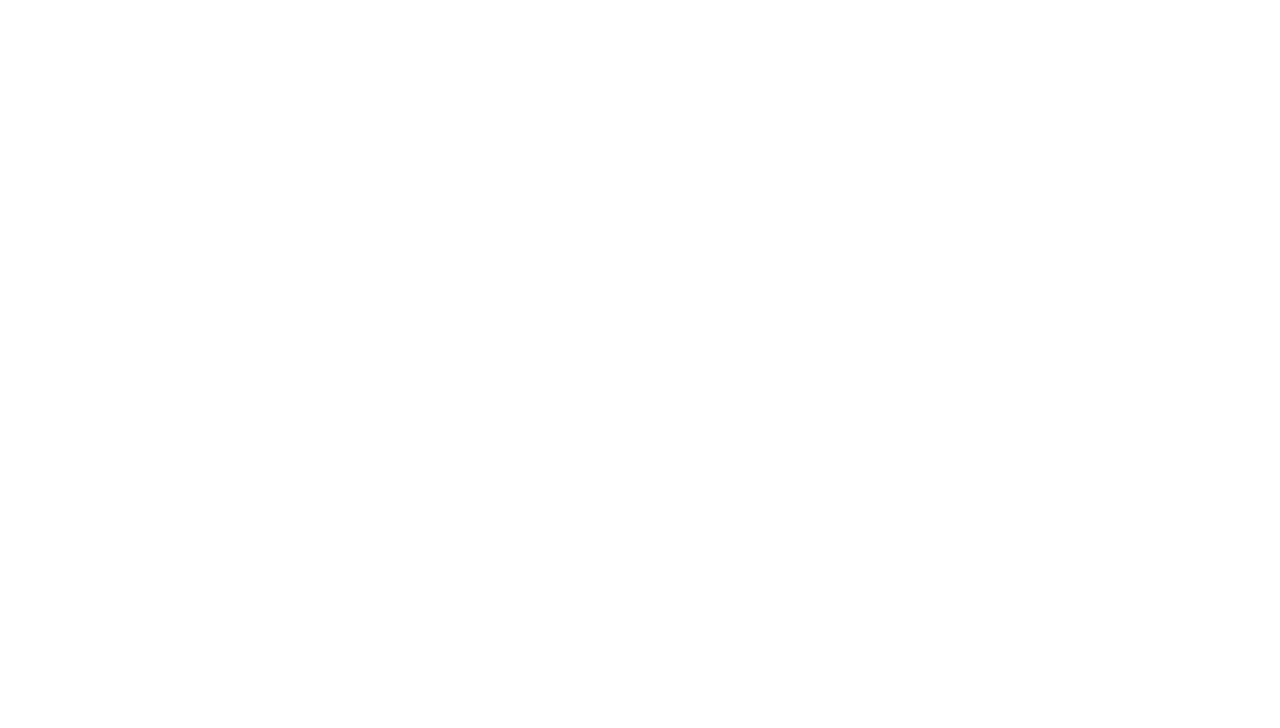
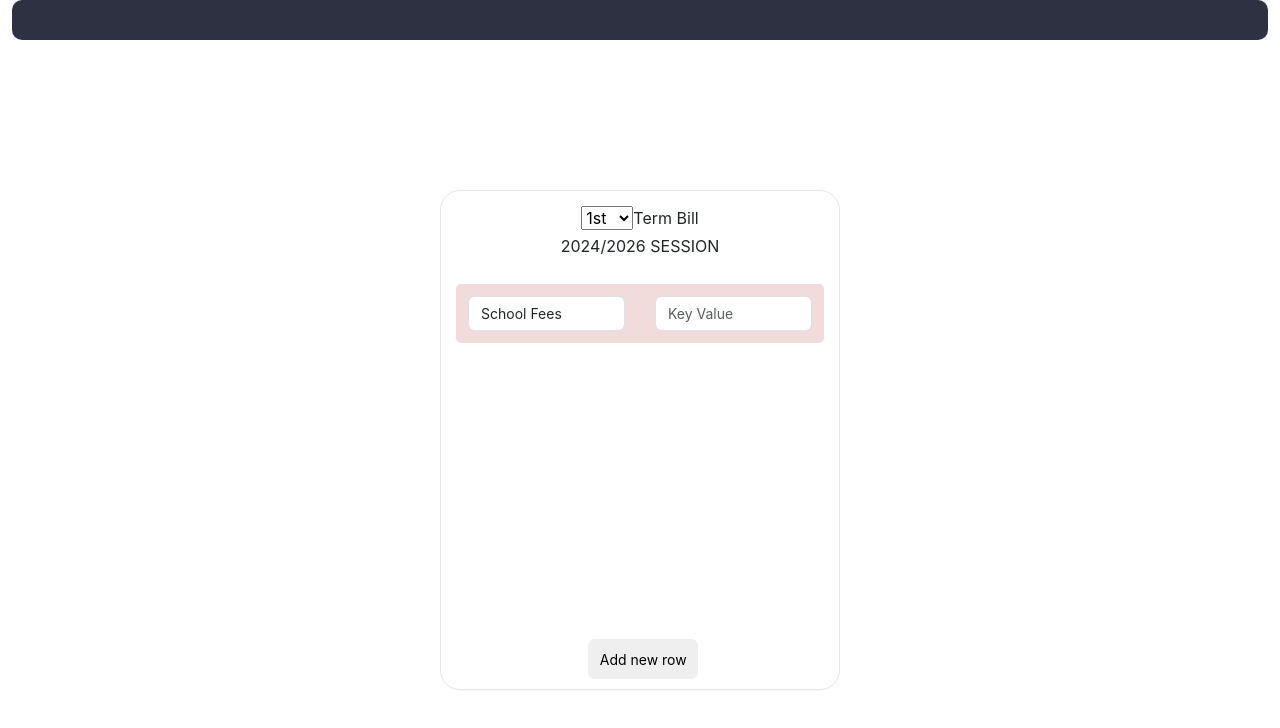
Before and after one commit to chevck/school-billing-system, a React (Create React App) app: page /create in a window 1280 px wide. Before the commit this address had no page. Shown: the top 728 px of the page. Built offline with nearby package versions, Linux system fonts and the light colour scheme.

Commit message:
chore: build ui for bill form and reposition

```diff
--- a/package.json
+++ b/package.json
@@ -13,6 +13,7 @@
     "@types/react-dom": "^19.0.4",
     "react": "^19.0.0",
     "react-dom": "^19.0.0",
+    "react-draggable": "^4.4.6",
     "react-router-dom": "^7.2.0",
     "react-scripts": "5.0.1",
     "react-toastify": "^11.0.5",
--- a/public/css/styles.css
+++ b/public/css/styles.css
@@ -91,3 +91,98 @@ button {
     }
   }
 }
+
+.create-bill-container {
+  .header {
+    background-color: #2d3142;
+    width: 100%;
+    height: 40px;
+    border-radius: 10px;
+  }
+  .bill-body {
+    display: flex;
+    justify-content: center;
+    align-items: center;
+    height: 100dvh;
+
+    .create-wrapper {
+      border: 1px dashed #2d3142;
+      width: fit-content;
+      padding: 22px;
+      border-radius: 35%;
+      display: flex;
+      justify-content: center;
+      height: 150px;
+      width: 170px;
+      flex-direction: column;
+      align-items: center;
+      cursor: pointer;
+
+      img {
+        width: 50%;
+      }
+      p {
+        width: fit-content;
+        margin-bottom: 0;
+        font-size: 14px;
+        font-weight: 700;
+      }
+    }
+
+    .bill-container {
+      border: 1px solid #e7e7e7;
+      border-radius: 20px;
+      box-shadow: 0px 2px 2px -1px #0000000a;
+      width: 400px;
+      height: 500px;
+      padding: 15px;
+      position: relative;
+
+      p {
+        margin-bottom: 4px;
+        text-align: center;
+      }
+
+      ul {
+        padding: 1rem 0;
+        margin-top: 10px;
+        div {
+          &.wrapper {
+            background-color: #a5010424;
+            padding: 7px;
+            border-radius: 5px;
+            margin-bottom: 10px;
+
+            i {
+              margin-bottom: 10px;
+              cursor: pointer;
+            }
+          }
+          &._values-container {
+            display: flex;
+            justify-content: space-between;
+            align-items: center;
+            cursor: pointer;
+            padding: 5px;
+            gap: 30px;
+
+            li {
+              list-style: none;
+
+              input {
+                font-size: 14px;
+              }
+            }
+          }
+        }
+      }
+
+      button {
+        position: absolute;
+        bottom: 10px;
+        width: 110px;
+        left: 37%;
+      }
+    }
+  }
+}
--- a/public/index.html
+++ b/public/index.html
@@ -17,6 +17,10 @@
     <link rel="manifest" href="%PUBLIC_URL%/manifest.json" />
     <link href="%PUBLIC_URL%/css/bootstrap.min.css" rel="stylesheet" />
     <link href="%PUBLIC_URL%/css/styles.css" rel="stylesheet" />
+    <link
+      rel="stylesheet"
+      href="https://cdn.jsdelivr.net/npm/bootstrap-icons@1.11.3/font/bootstrap-icons.min.css"
+    />
     <!--
       Notice the use of %PUBLIC_URL% in the tags above.
       It will be replaced with the URL of the `public` folder during the build.
--- a/src/approuter.tsx
+++ b/src/approuter.tsx
@@ -1,11 +1,13 @@
 import { BrowserRouter, Routes, Route } from "react-router-dom";
 import { AuthScreen } from "./pages/auth";
+import { CreateBill } from "./pages/create-bill";
 
 export function AppRouter() {
   return (
     <BrowserRouter>
       <Routes>
         <Route path='/login' element={<AuthScreen />} />
+        <Route path='/create' element={<CreateBill />} />
       </Routes>
     </BrowserRouter>
   );
--- /dev/null
+++ b/src/declaration.d.ts
@@ -0,0 +1 @@
+declare module "*.png";
--- a/src/pages/create-bill.tsx
+++ b/src/pages/create-bill.tsx
@@ -1,3 +1,127 @@
+import { useState } from "react";
+import ImageOne from "../assets/maths.png";
+import { toast } from "react-toastify";
+import { BillCreateStructure } from "../utils/types";
+
+const initialStructure: BillCreateStructure = {
+  key: "School Fees",
+  value: "",
+  index: 0,
+};
+
 export function CreateBill() {
-  return <div></div>;
+  const [createNewBill, setCreateNewBill] = useState(true);
+  const [billStructure, setBillStructure] = useState<BillCreateStructure[]>([
+    initialStructure,
+  ]);
+
+  console.log({ billStructure });
+
+  const handleAddToBillStructure = () => {
+    const hasEmptyKey = billStructure.find((el) => !el.key);
+    if (hasEmptyKey) return toast.error("There is an undefined row");
+    return setBillStructure([
+      ...billStructure,
+      { key: "", value: "", index: billStructure.length },
+    ]);
+  };
+
+  const handleMoveUp = (event: BillCreateStructure) => {
+    const currentIndex = event.index;
+    if (!currentIndex) return toast.error("There is an error somewhere");
+    const nextContent = billStructure[event.index - 1];
+    const nextContentIndex = nextContent.index;
+    billStructure[event.index] = { ...nextContent, index: event.index };
+    billStructure[nextContentIndex] = { ...event, index: nextContentIndex };
+    setBillStructure([...billStructure]);
+  };
+
+  const handleMoveDown = (event: BillCreateStructure) => {
+    const currentIndex = event.index;
+    if (currentIndex > billStructure.length - 1)
+      return toast.error("There is an error somewhere");
+    const nextContent = billStructure[event.index + 1];
+    const nextContentIndex = nextContent.index;
+    billStructure[event.index] = { ...nextContent, index: event.index };
+    billStructure[nextContentIndex] = { ...event, index: nextContentIndex };
+    setBillStructure([...billStructure]);
+  };
+
+  return (
+    <div className='container-fluid create-bill-container'>
+      <div className='header'></div>
+      {}
+      <div className='bill-body'>
+        {!createNewBill ? (
+          <div
+            className='create-wrapper'
+            onClick={() => setCreateNewBill(true)}
+          >
+            <img src={ImageOne} alt='math-one' className='img-fluid' />
+            <p>+ Create Bill</p>
+          </div>
+        ) : (
+          <div className='bill-container'>
+            <p>
+              <select>
+                <option>1st</option>
+                <option>2nd</option>
+                <option>3rd</option>
+              </select>
+              Term Bill
+            </p>
+            <p>2024/2026 SESSION</p>
+            <ul>
+              {billStructure.map((el) => (
+                <div className='wrapper'>
+                  {billStructure.length > 1 ? (
+                    !el.index ? (
+                      <i
+                        className='bi bi-arrow-down-circle-fill'
+                        onClick={() => handleMoveDown(el)}
+                      ></i>
+                    ) : (
+                      <i
+                        className='bi bi-arrow-up-circle-fill'
+                        onClick={() => handleMoveUp(el)}
+                      ></i>
+                    )
+                  ) : null}
+                  <div className='_values-container'>
+                    <li>
+                      <input
+                        className='form-control'
+                        placeholder='Key Identifier'
+                        value={el.key}
+                        onChange={({ target: { value } }) => {
+                          const row = billStructure[el.index];
+                          row["key"] = value;
+                          billStructure[el.index] = { ...row };
+                          setBillStructure([...billStructure]);
+                        }}
+                      />
+                    </li>
+                    <li>
+                      <input
+                        className='form-control'
+                        placeholder='Key Value'
+                        value={el.value}
+                        onChange={({ target: { value } }) => {
+                          const row = billStructure[el.index];
+                          row["value"] = value;
+                          billStructure[el.index] = { ...row };
+                          setBillStructure([...billStructure]);
+                        }}
+                      />
+                    </li>
+                  </div>
+                </div>
+              ))}
+              <button onClick={handleAddToBillStructure}>Add new row</button>
+            </ul>
+          </div>
+        )}
+      </div>
+    </div>
+  );
 }
--- /dev/null
+++ b/src/utils/types.ts
@@ -0,0 +1,5 @@
+export interface BillCreateStructure {
+  key: string;
+  index: number;
+  value: string;
+}
```
Also changed, not shown: src/assets/maths.png (added), 1 other file (tests, documents, lock files or other folders).
